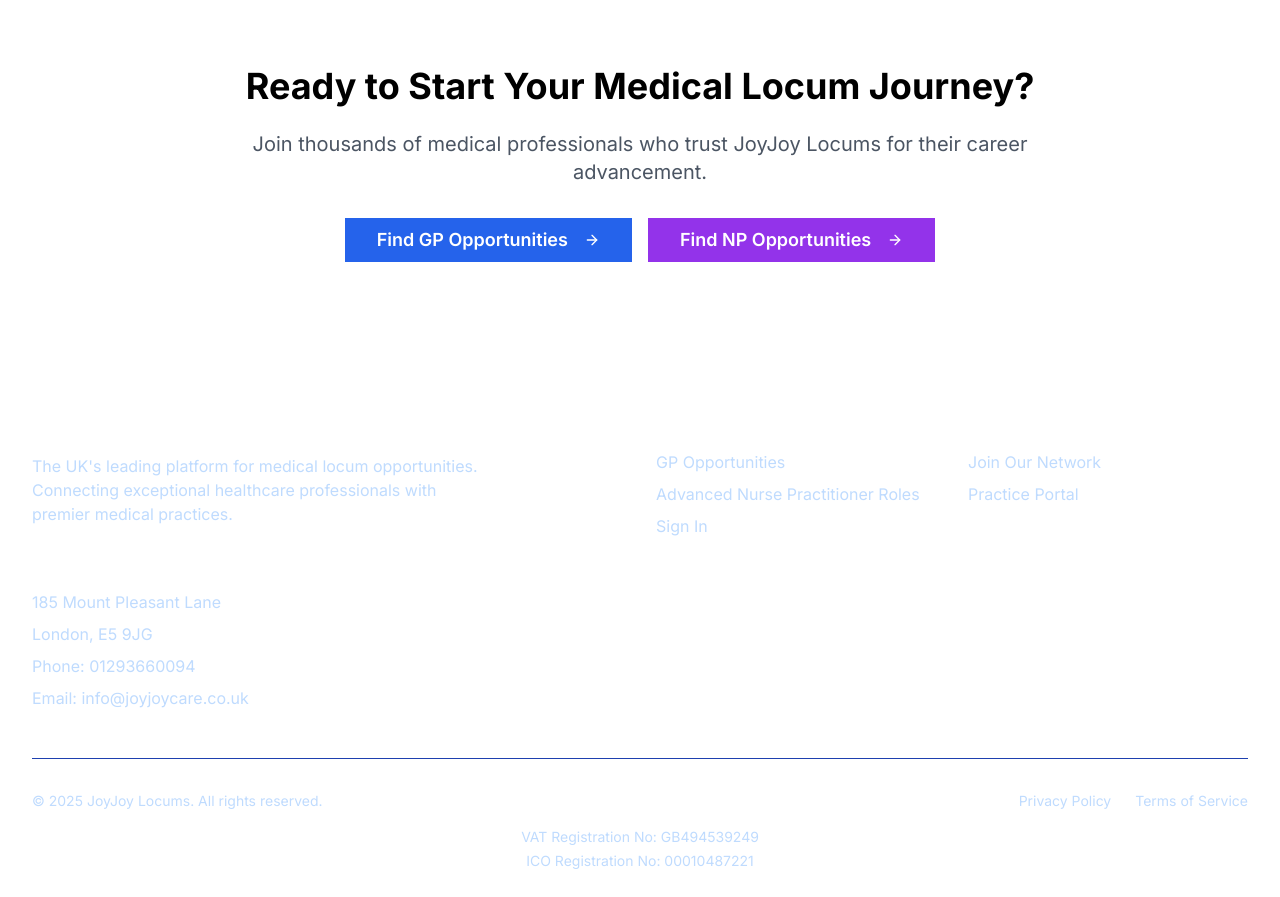
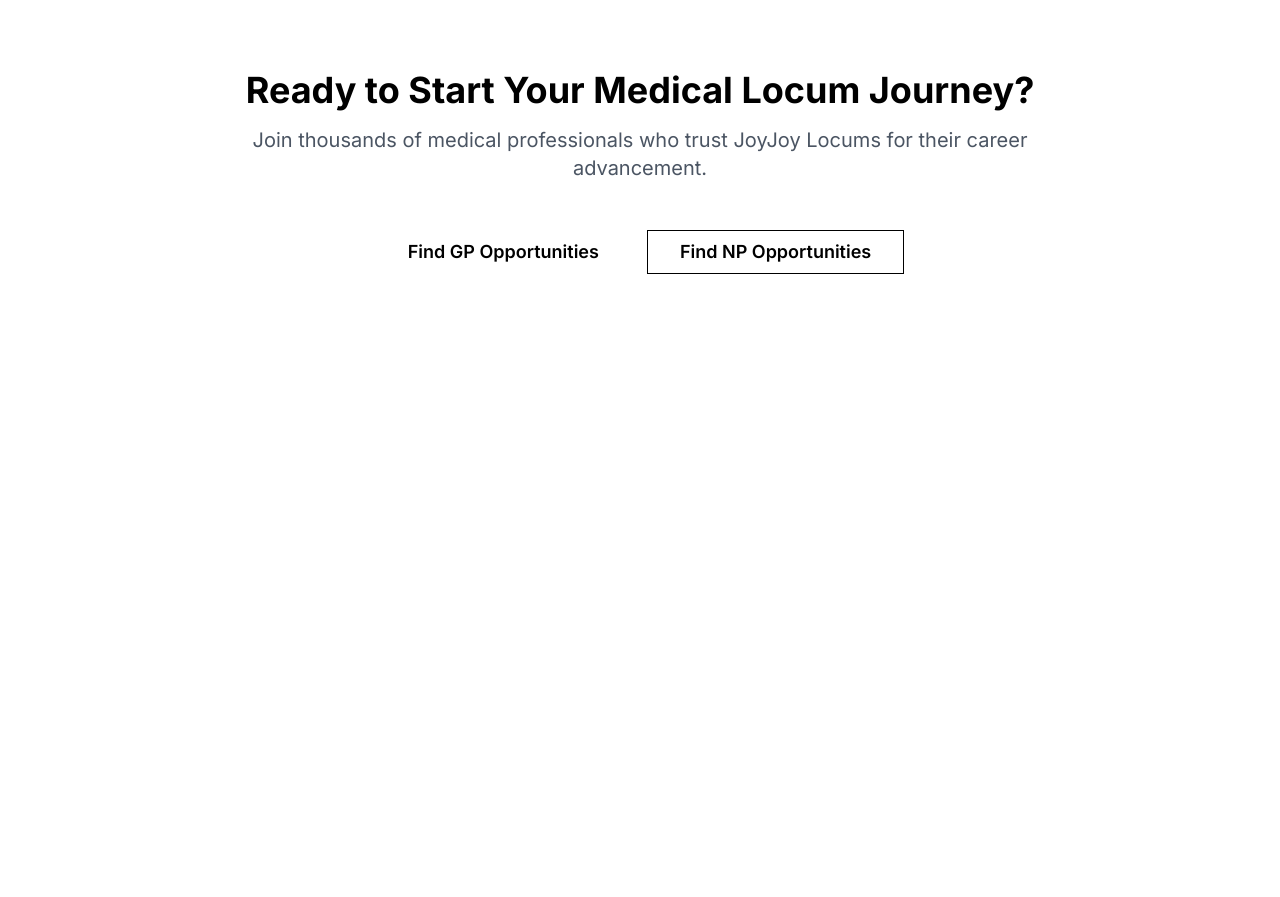
Before and after one commit to kofiy77/joyjoylocums-frontend, a React (Vite) app in the folder client/: page / in a window 1280 px wide. Shown: the part 1900-2797 px from the top of the page. After the commit the page ends 2254 px from the top, so only its background shows below. Built offline with nearby package versions, Linux system fonts and the light colour scheme.

Commit message:
Update home.tsx

```diff
--- a/client/src/pages/home.tsx
+++ b/client/src/pages/home.tsx
@@ -124,9 +124,13 @@
                     Professional Medical Staffing
                   </Badge>
                   <h1 className="text-5xl lg:text-6xl font-bold leading-tight text-[#1e2563] drop-shadow-lg">
-                    Welcome to<br />
-                    <span className="text-[#1e2563]">JoyJoy Locums</span>
+                    Premium<br />
+                    <span className="text-[#1e2563]">medical locum</span><br />
+                    opportunities
                   </h1>
+                  <p className="text-xl text-[#1e2563] leading-relaxed max-w-xl opacity-90">
+                    Connect with premium locum opportunities across all medical specialties. Professional, reliable, and designed for healthcare excellence.
+                  </p>
 
                 </div>
 
@@ -328,20 +332,22 @@
                   <div className="font-semibold text-xl" style={{ color: 'var(--header-blue)' }}>
                     {testimonials[currentSlide].name}
                   </div>
-                  <div className="text-gray-500 text-lg">{testimonials[currentSlide].role}</div>
+                  <div className="text-gray-600 mt-2">
+                    {testimonials[currentSlide].role}
+                  </div>
                 </div>
               </CardContent>
             </Card>
 
-            {/* Pagination dots */}
-            <div className="flex justify-center mt-8 space-x-2">
+            {/* Navigation Dots */}
+            <div className="flex justify-center gap-2 mt-8">
               {testimonials.map((_, index) => (
                 <button
                   key={index}
+                  onClick={() => setCurrentSlide(index)}
                   className={`w-3 h-3 rounded-full transition-colors ${
-                    index === currentSlide ? 'bg-white' : 'bg-white/30'
+                    index === currentSlide ? 'bg-white' : 'bg-white/50'
                   }`}
-                  onClick={() => setCurrentSlide(index)}
                 />
               ))}
             </div>
@@ -352,106 +358,36 @@
       {/* CTA Section */}
       <section className="py-20 bg-white">
         <div className="max-w-4xl mx-auto px-4 sm:px-6 lg:px-8 text-center">
-          <h2 className="text-4xl font-bold mb-6" style={{ color: 'var(--header-blue)' }}>
+          <h2 className="text-4xl font-bold mb-4" style={{ color: 'var(--header-blue)' }}>
             Ready to Start Your Medical Locum Journey?
           </h2>
-          <p className="text-xl text-gray-600 mb-8">
+          <p className="text-xl text-gray-600 mb-12">
             Join thousands of medical professionals who trust JoyJoy Locums for their career advancement.
           </p>
+
           <div className="flex flex-col sm:flex-row gap-4 justify-center">
-            <Link href="/gp-locums" onClick={() => window.scrollTo(0, 0)}>
+            <Link href="/gp-locums">
               <Button
                 size="lg"
-                className="px-8 py-4 text-lg font-semibold transition-all duration-300 border-0 button-joyjoy"
-                style={{
-                  backgroundColor: '#2563eb',
-                  color: '#ffffff',
-                  borderColor: 'transparent'
-                }}
+                className="px-8 py-4 text-lg font-semibold transition-all duration-300 hover:shadow-lg"
+                style={{ backgroundColor: 'var(--header-blue)' }}
               >
-                <span className="text-white font-semibold">Find GP Opportunities</span>
-                <ArrowRight className="ml-2 h-5 w-5 text-white" />
+                Find GP Opportunities
               </Button>
             </Link>
-            <Link href="/nurse-practitioner-locums" onClick={() => window.scrollTo(0, 0)}>
+            <Link href="/nurse-practitioner-locums">
               <Button
                 size="lg"
-                className="px-8 py-4 text-lg font-semibold transition-all duration-300 border-0 button-joyjoy"
-                style={{
-                  backgroundColor: '#9333ea',
-                  color: '#ffffff',
-                  borderColor: 'transparent'
-                }}
+                variant="outline"
+                className="px-8 py-4 text-lg font-semibold transition-all duration-300 hover:shadow-lg"
+                style={{ borderColor: 'var(--header-blue)', color: 'var(--header-blue)' }}
               >
-                <span className="text-white font-semibold">Find NP Opportunities</span>
-                <ArrowRight className="ml-2 h-5 w-5 text-white" />
+                Find NP Opportunities
               </Button>
             </Link>
           </div>
         </div>
       </section>
-
-      {/* Footer */}
-      <footer style={{ backgroundColor: 'var(--header-blue)' }} className="text-white py-16">
-        <div className="max-w-7xl mx-auto px-4 sm:px-6 lg:px-8">
-          <div className="grid grid-cols-1 md:grid-cols-4 gap-8">
-            <div className="col-span-1 md:col-span-2">
-              <div className="flex items-center mb-4">
-                <HeartHandshake className="h-8 w-8 mr-3 text-white" />
-                <span className="text-2xl font-bold">JoyJoy Locums</span>
-              </div>
-              <p className="text-blue-200 mb-6 max-w-md">
-                The UK's leading platform for medical locum opportunities.
-                Connecting exceptional healthcare professionals with premier medical practices.
-              </p>
-              <div className="space-y-2 text-blue-200">
-                <h4 className="text-lg font-semibold mb-3 text-white">Contact Us</h4>
-                <div>185 Mount Pleasant Lane</div>
-                <div>London, E5 9JG</div>
-                <div>Phone: 01293660094</div>
-                <div>Email: <a href="mailto:info@joyjoycare.co.uk" className="hover:text-white transition-colors">info@joyjoycare.co.uk</a></div>
-              </div>
-            </div>
-
-            <div>
-              <h4 className="text-lg font-semibold mb-4">For Medical Professionals</h4>
-              <ul className="space-y-2 text-blue-200">
-                <li><Link href="/gp-locums" className="hover:text-white transition-colors" onClick={() => window.scrollTo(0, 0)}>GP Opportunities</Link></li>
-                <li><Link href="/nurse-practitioner-locums" className="hover:text-white transition-colors" onClick={() => window.scrollTo(0, 0)}>Advanced Nurse Practitioner Roles</Link></li>
-                <li><Link href="/auth" className="hover:text-white transition-colors" onClick={() => window.scrollTo(0, 0)}>Sign In</Link></li>
-              </ul>
-            </div>
-
-            <div>
-              <h4 className="text-lg font-semibold mb-4">For GP Practices</h4>
-              <ul className="space-y-2 text-blue-200">
-                <li><Link href="/gp-practice-enquiry" className="hover:text-white transition-colors" onClick={() => window.scrollTo(0, 0)}>Join Our Network</Link></li>
-                <li><Link href="/auth" className="hover:text-white transition-colors" onClick={() => window.scrollTo(0, 0)}>Practice Portal</Link></li>
-              </ul>
-            </div>
-          </div>
-
-          <div className="border-t border-blue-800 mt-12 pt-8">
-            <div className="flex flex-col md:flex-row justify-between items-center mb-4">
-              <div className="text-blue-200 text-sm">
-                © 2025 JoyJoy Locums. All rights reserved.
-              </div>
-              <div className="flex space-x-6 mt-4 md:mt-0">
-                <Link href="/privacy-policy" className="text-blue-200 hover:text-white text-sm transition-colors">
-                  Privacy Policy
-                </Link>
-                <Link href="/terms-of-service" className="text-blue-200 hover:text-white text-sm transition-colors">
-                  Terms of Service
-                </Link>
-              </div>
-            </div>
-            <div className="text-center text-blue-200 text-sm space-y-1">
-              <div>VAT Registration No: GB494539249</div>
-              <div>ICO Registration No: 00010487221</div>
-            </div>
-          </div>
-        </div>
-      </footer>
     </div>
   );
 }
```
